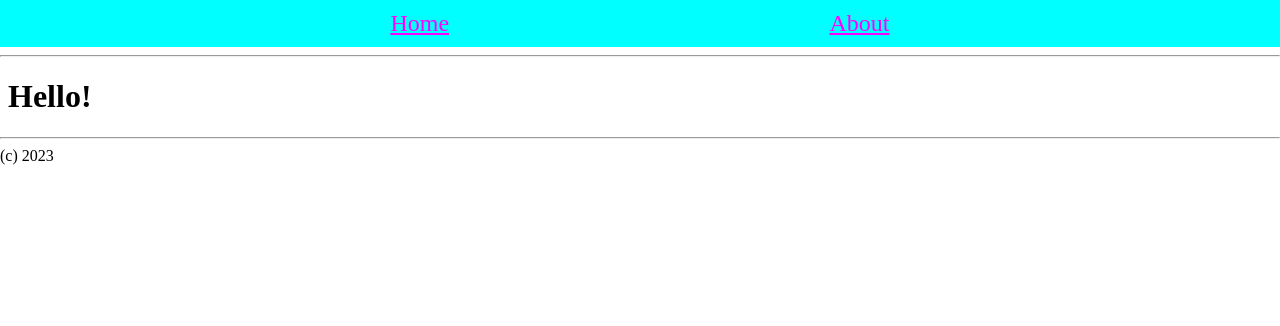
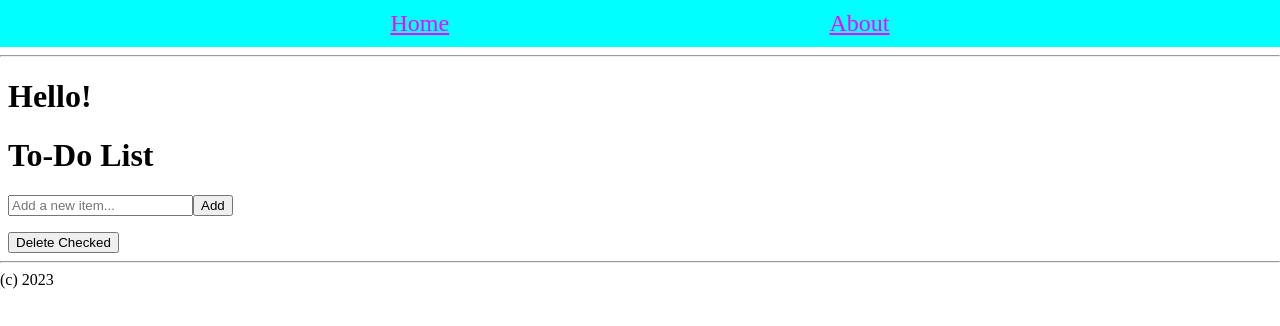
Before and after one commit to ultyyp/pv112-next, a Next.js app: page / in a window 1280 px wide. Shown: the top 326 px of the page. Built offline with nearby package versions, Linux system fonts and the light colour scheme.

Commit message:
Added Todo list

```diff
--- /dev/null
+++ b/components/Todo.jsx
@@ -0,0 +1,75 @@
+import React from 'react';
+
+class TodoApp extends React.Component {
+    state = {
+      newItemText: '',
+      items: []
+    };
+
+    handleChange = (event) => {
+      this.setState({ newItemText: event.target.value });
+    };
+
+    addItem = () => {
+      const { newItemText, items } = this.state;
+      if (newItemText.trim() !== '') {
+        this.setState({
+          newItemText: '',
+          items: [...items, { text: newItemText, completed: false }]
+        });
+      }
+    };
+
+    toggleComplete = (index) => {
+      const { items } = this.state;
+      items[index].completed = !items[index].completed;
+      this.setState({ items });
+    };
+
+    removeItem = (index) => {
+      const { items } = this.state;
+      this.setState({ items: items.filter((_, i) => i !== index) });
+    };
+
+    removeChecked = () => {
+      this.setState((prevState) => ({
+        items: prevState.items.filter(item => !item.completed)
+      }));
+    };
+
+    render() {
+      const { newItemText, items } = this.state;
+
+      return (
+        <div>
+          <h1>To-Do List</h1>
+          <input
+            type="text"
+            value={newItemText}
+            onChange={this.handleChange}
+            placeholder="Add a new item..."
+          />
+          <button onClick={this.addItem}>Add</button>
+          <ul>
+            {items.map((item, index) => (
+              <li key={index}>
+                <input
+                  type="checkbox"
+                  checked={item.completed}
+                  onChange={() => this.toggleComplete(index)}
+                />
+                {item.text}
+                <button onClick={() => this.removeItem(index)}>x</button>
+              </li>
+            ))}
+          </ul>
+          <button onClick={this.removeChecked}>Delete Checked</button>
+        </div>
+      );
+    }
+  }
+
+
+export default function Todo(){
+    return <TodoApp/>
+}
--- a/package.json
+++ b/package.json
@@ -16,5 +16,4 @@
     "react": "^18.2.0",
     "react-dom": "^18.2.0"
   }
-
 }
--- a/pages/index.jsx
+++ b/pages/index.jsx
@@ -1,3 +1,8 @@
+import Todo from "../components/Todo";
+
 export default function HomePage(){
-    return <h1>Hello!</h1>
+    return <>
+        <h1>Hello!</h1>
+        <Todo/>
+    </>
 }
```
